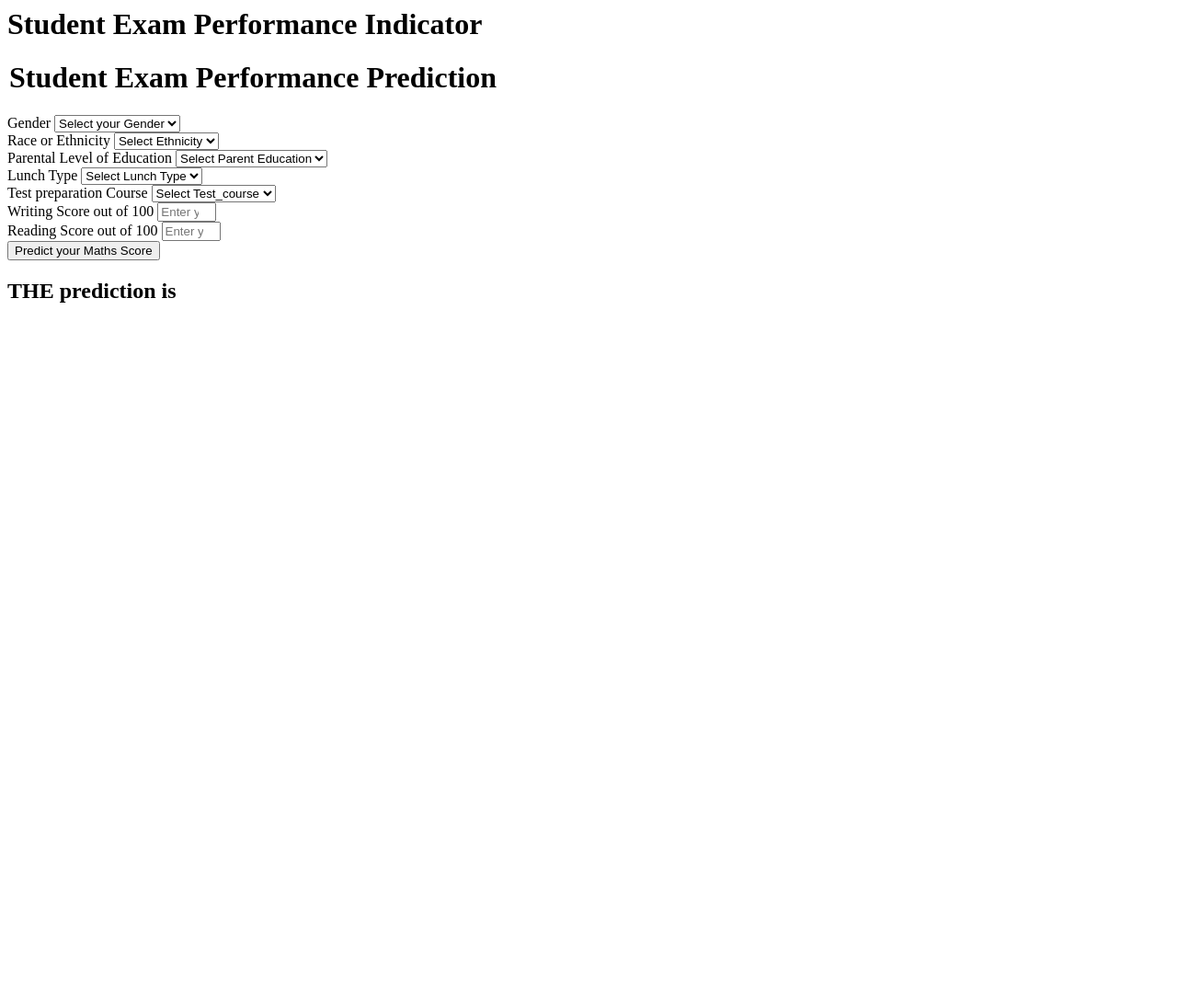
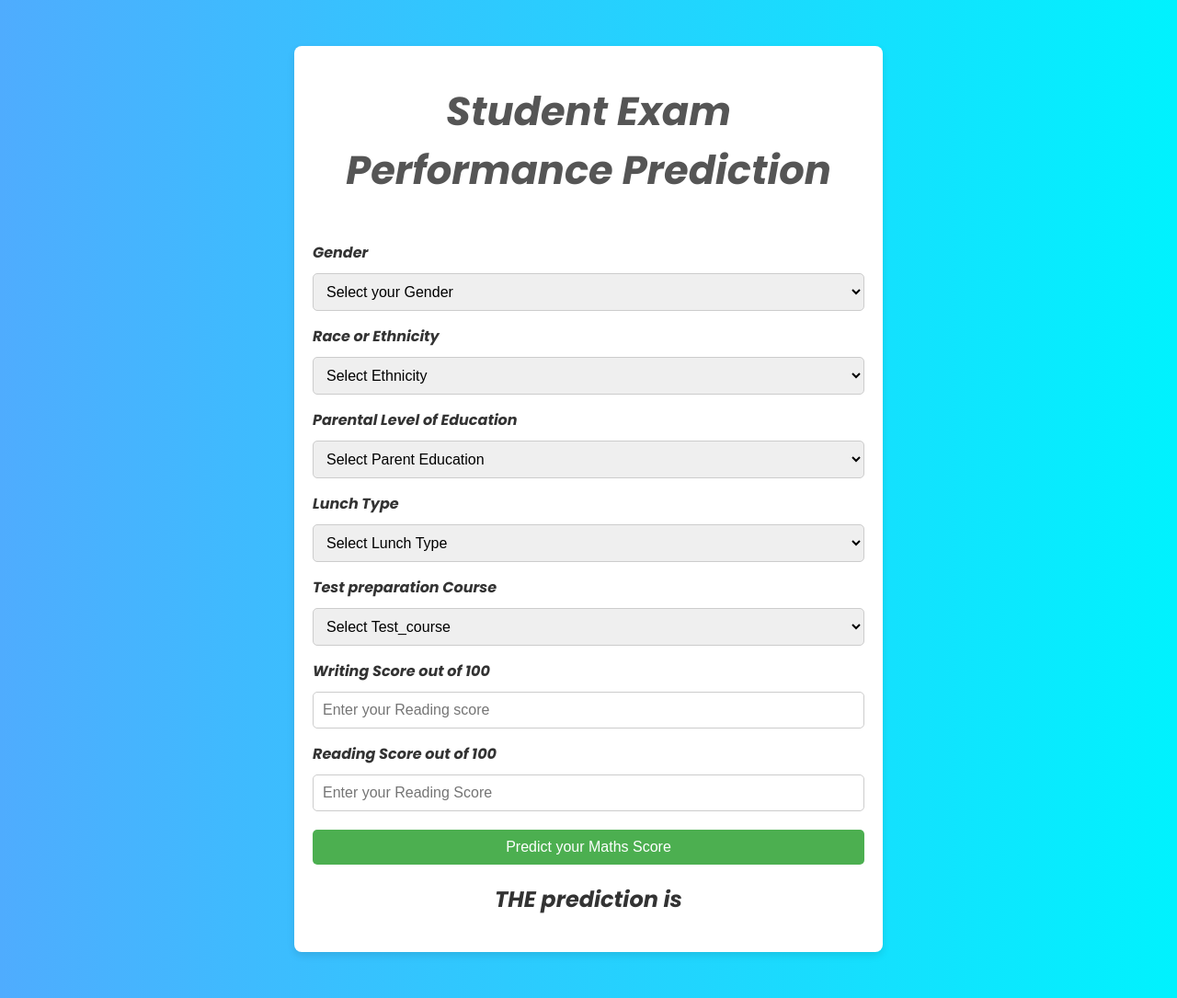
Before and after one commit to VishwaDevloper1/Student_performance_prediction, a Flask app: template templates/home.html in a window 1280 px wide. Shown: the whole page at 92% size. Before the commit the page ends 329 px from the top, so only its background shows below. Run offline with Flask 3, Linux system fonts and the light colour scheme; the template is opened without the code that fills it, so the values that code supplies are empty.

Commit message:
Updates code

```diff
--- a/app.py
+++ b/app.py
@@ -4,11 +4,8 @@ from flask import request
 from src.pipeline.prediction_pipeline import custom_data,prediction_pipeline
 app = Flask(__name__)
 
-@app.route('/',methods=['GET'])
-def index():
-    return render_template('index.html')
 
-@app.route('/predictdata',methods=['GET','POST'])
+@app.route('/',methods=['GET','POST'])
 def prediction():
     if request.method == 'GET':
         return render_template("home.html")
--- /dev/null
+++ b/static/style.css
@@ -0,0 +1,90 @@
+/* General Reset */
+body {
+    margin: 0;
+    padding: 0;
+    font-family: "Poppins", sans-serif;
+    font-weight: 900;
+    font-style: italic;
+    background: linear-gradient(to right, #4facfe, #00f2fe);
+    color: #333;
+}
+
+/* Container Styling */
+.login {
+    max-width: 600px;
+    margin: 50px auto;
+    padding: 20px;
+    background: #ffffff;
+    border-radius: 8px;
+    box-shadow: 0 4px 8px rgba(0, 0, 0, 0.1);
+    text-align: center;
+}
+
+.login h1 {
+    font-size: 1.8em;
+    color: #333;
+    margin-bottom: 20px;
+}
+
+form h1 legend {
+    font-size: 1.5em;
+    margin-bottom: 10px;
+    color: #555;
+}
+
+/* Form Styling */
+form {
+    display: flex;
+    flex-direction: column;
+    gap: 15px;
+    align-items: center;
+}
+
+.mb-3 {
+    width: 100%;
+}
+
+label {
+    display: block;
+    margin-bottom: 5px;
+    font-weight: bold;
+    font-size: 1em;
+    text-align: left;
+}
+
+input[type="number"],
+select,
+textarea,
+input[type="submit"] {
+    width: 100%;
+    padding: 10px;
+    margin-top: 5px;
+    border: 1px solid #ccc;
+    border-radius: 5px;
+    font-size: 1em;
+}
+
+input[type="submit"] {
+    background-color: #4caf50;
+    color: white;
+    border: none;
+    cursor: pointer;
+    transition: background 0.3s ease;
+}
+
+input[type="submit"]:hover {
+    background-color: #45a049;
+}
+
+/* Responsive Design */
+@media (max-width: 768px) {
+    .login {
+        margin: 20px;
+        padding: 15px;
+    }
+
+    input[type="submit"] {
+        font-size: 1em;
+        padding: 8px;
+    }
+}
--- a/templates/home.html
+++ b/templates/home.html
@@ -1,8 +1,13 @@
 <html>
+<head>
+    <link rel="stylesheet" href="{{ url_for('static', filename='style.css') }}">
+    <link rel="preconnect" href="https://fonts.googleapis.com">
+    <link rel="preconnect" href="https://fonts.gstatic.com" crossorigin>
+    <link href="https://fonts.googleapis.com/css2?family=Poppins:ital,wght@0,100;0,200;0,300;0,400;0,500;0,600;0,700;0,800;0,900;1,100;1,200;1,300;1,400;1,500;1,600;1,700;1,800;1,900&display=swap" rel="stylesheet">
+    <title>Student Performance Prediction</title>
+</head>
 <body>
     <div class="login">
-       <h1>Student Exam Performance Indicator</h1>
-
        <form action="{{ url_for('prediction')}}" method="post">
         <h1>
             <legend>Student Exam Performance Prediction</legend>
```
Also changed, not shown: 2 other files.
